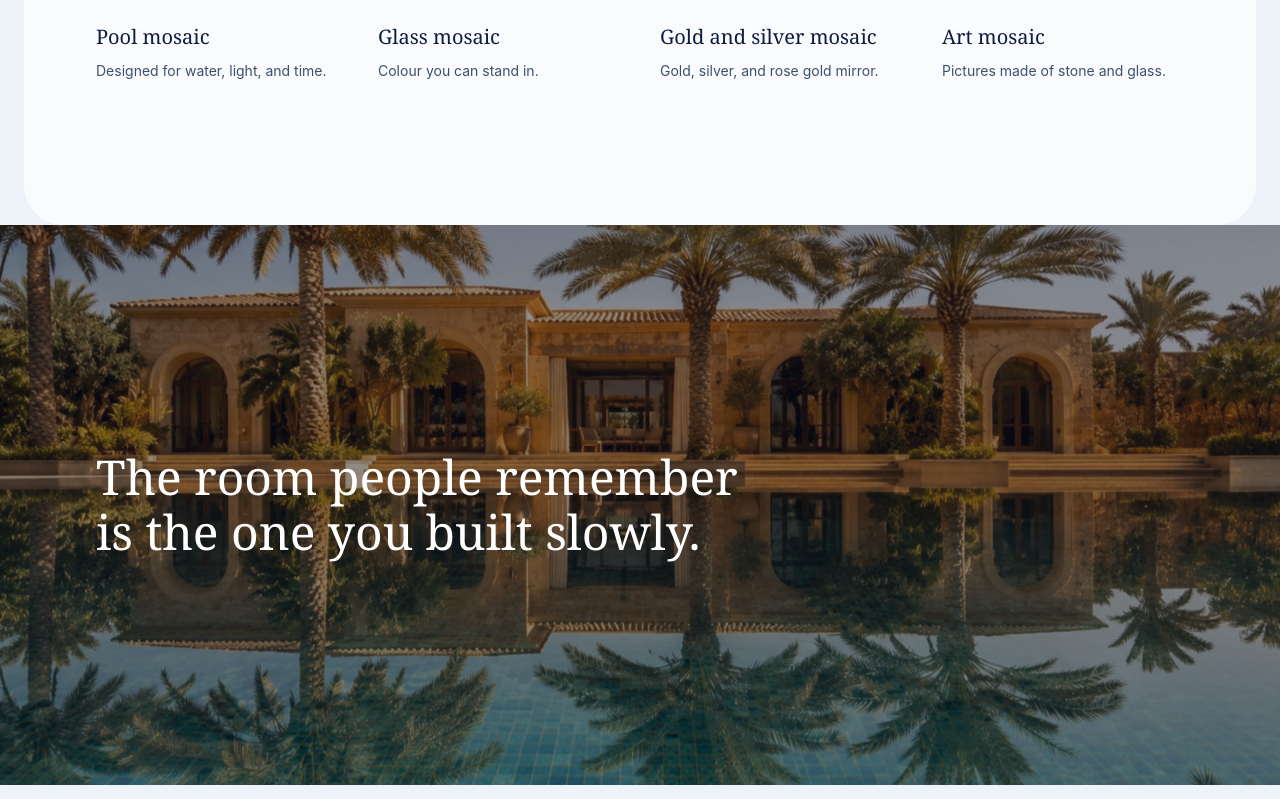
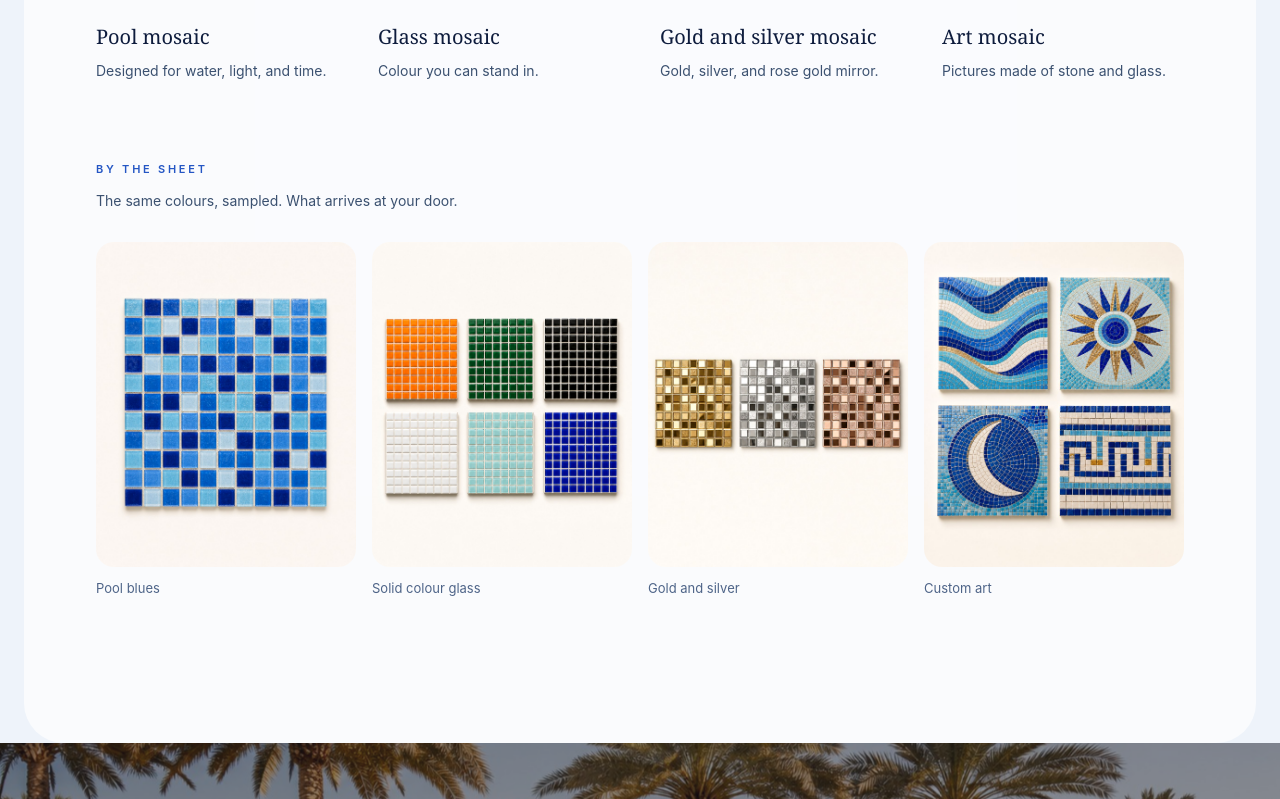
Before and after one commit to Dr-dyrane/au-mosaic, a Next.js app: page / in a window 1280 px wide. Shown: the part 4331-5130 px from the top of the page. Built offline with nearby package versions, Linux system fonts and the light colour scheme; no server answers; the database is empty.

Commit message:
The home shows the room and the sheet

```diff
--- a/src/app/(site)/page.tsx
+++ b/src/app/(site)/page.tsx
@@ -14,10 +14,20 @@ import { ProductCard } from "@/components/ui";
    screen; everything else whispers. */
 
 const MATERIALS = [
-  { title: "Pool mosaic", line: "Designed for water, light, and time.", href: "/mosaic-tiles#pool-mosaics", src: OWN.platePoolBlues, srcDay: DAY.platePoolBlues },
-  { title: "Glass mosaic", line: "Colour you can stand in.", href: "/mosaic-tiles#glass-mosaics", src: OWN.plateSolidGlass, srcDay: DAY.plateSolidGlass },
-  { title: "Gold and silver mosaic", line: "Gold, silver, and rose gold mirror.", href: "/piece/gold-metallic-accents", src: OWN.plateMetallic, srcDay: DAY.plateMetallic },
-  { title: "Art mosaic", line: "Pictures made of stone and glass.", href: "/mosaic-tiles#feature-mosaics", src: OWN.plateCustomArt, srcDay: DAY.plateCustomArt },
+  { title: "Pool mosaic", line: "Designed for water, light, and time.", href: "/mosaic-tiles#pool-mosaics", src: OWN.poolBlues, srcDay: DAY.poolBlues },
+  { title: "Glass mosaic", line: "Colour you can stand in.", href: "/mosaic-tiles#glass-mosaics", src: OWN.glassJewels, srcDay: DAY.glassJewels },
+  { title: "Gold and silver mosaic", line: "Gold, silver, and rose gold mirror.", href: "/piece/gold-metallic-accents", src: OWN.goldAccents, srcDay: DAY.goldAccents },
+  { title: "Art mosaic", line: "Pictures made of stone and glass.", href: "/mosaic-tiles#feature-mosaics", src: OWN.koiMural, srcDay: DAY.koiMural },
+];
+
+/* The same families, sampled: the shop-clarity plates ride below the
+   rooms, so the home shows the space and the sheet, never one for the
+   other. */
+const PLATES = [
+  { title: "Pool blues", href: "/mosaic-tiles#pool-mosaics", src: OWN.platePoolBlues, srcDay: DAY.platePoolBlues },
+  { title: "Solid colour glass", href: "/mosaic-tiles#glass-mosaics", src: OWN.plateSolidGlass, srcDay: DAY.plateSolidGlass },
+  { title: "Gold and silver", href: "/piece/gold-metallic-accents", src: OWN.plateMetallic, srcDay: DAY.plateMetallic },
+  { title: "Custom art", href: "/mosaic-tiles#feature-mosaics", src: OWN.plateCustomArt, srcDay: DAY.plateCustomArt },
 ];
 
 export default async function Home() {
@@ -136,6 +146,24 @@ export default async function Home() {
                   </Link>
                 </Reveal>
               ))}
+            </div>
+            <div className="mt-20">
+              <Reveal>
+                <p className="eyebrow">By the sheet</p>
+                <p className="mt-3 max-w-md text-[14px] text-dusk">The same colours, sampled. What arrives at your door.</p>
+              </Reveal>
+              <div className="-mx-5 mt-8 grid grid-cols-2 gap-4 sm:mx-0 sm:grid-cols-4">
+                {PLATES.map((pl, i) => (
+                  <Reveal key={pl.title} delay={i * 70}>
+                    <Link href={pl.href} className="group block">
+                      <div className="relative aspect-[4/5] overflow-hidden rounded-none sm:rounded-[18px]">
+                        <ThemeImage dark={pl.src} light={pl.srcDay} alt={pl.title} fill sizes="(max-width: 640px) 50vw, 22vw" className="img-glide media-lux object-cover" />
+                      </div>
+                      <p className="mt-3 px-5 text-[13px] text-mist sm:px-0">{pl.title}</p>
+                    </Link>
+                  </Reveal>
+                ))}
+              </div>
             </div>
           </div>
         </div>
```
